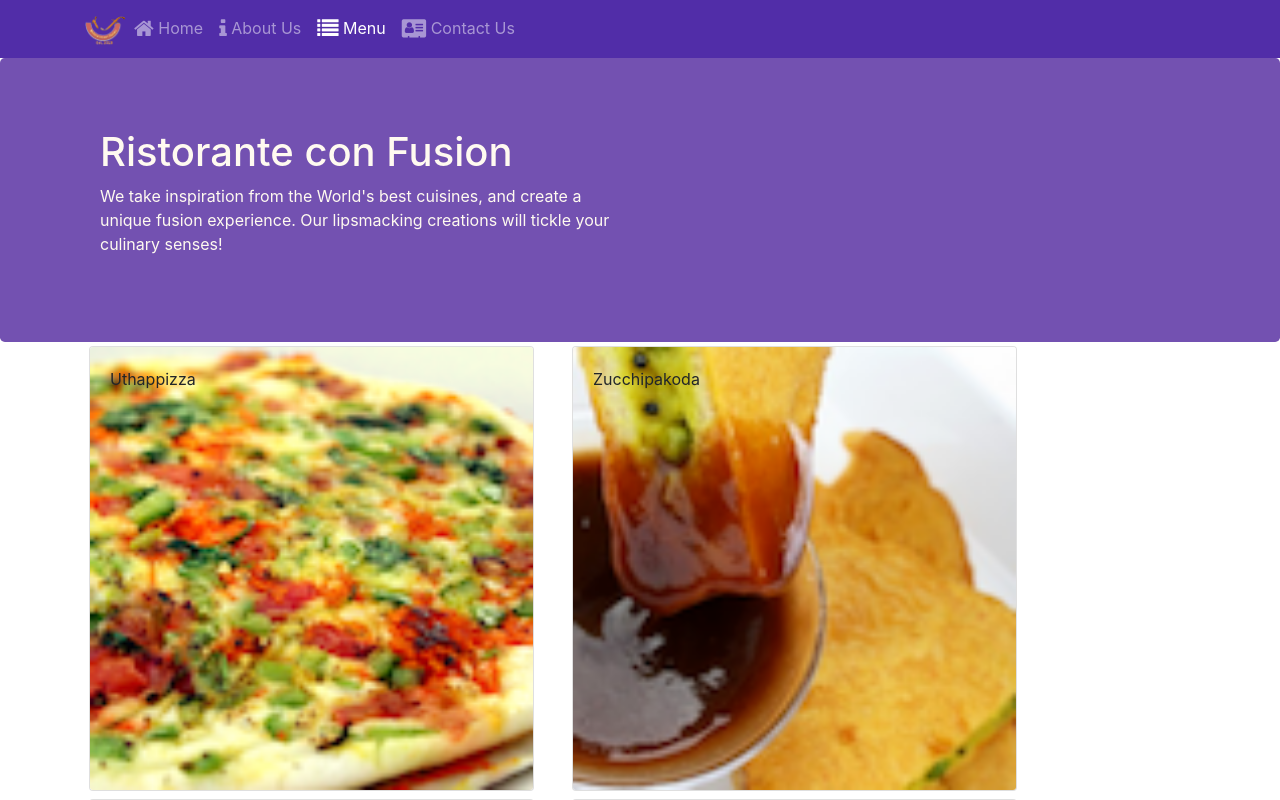
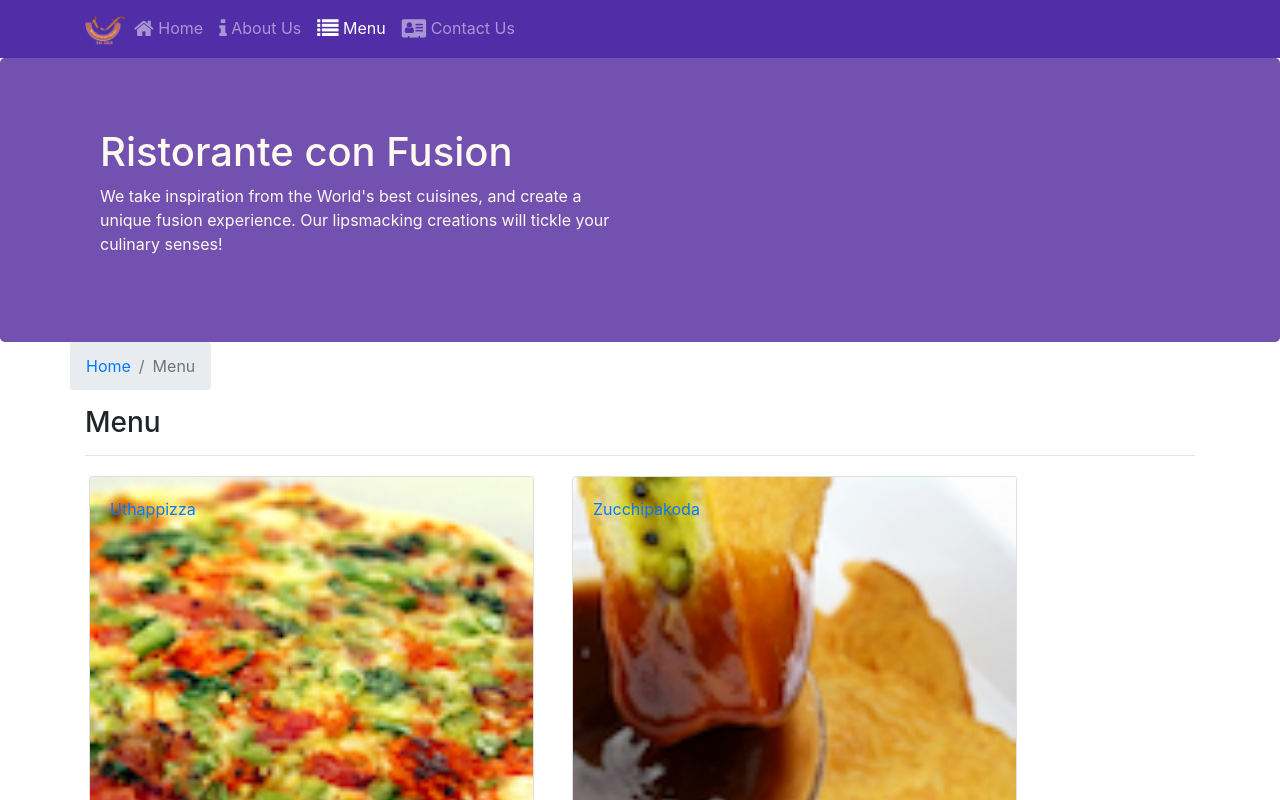
Before and after one commit to Waqar1424/Coursera, a React (Create React App) app: page /menu in a window 1280 px wide. Shown: the top 800 px of the page. Built offline with nearby package versions, Linux system fonts and the light colour scheme.

Commit message:
Single Page Application part 2

```diff
--- a/src/components/ContactComponent.js
+++ b/src/components/ContactComponent.js
@@ -1,8 +1,19 @@
 import React from 'react';
-
+import {Breadcrumb,BreadcrumbItem} from 'reactstrap';
+import {Link} from 'react-router-dom';
 function Contact(props) {
     return(
         <div className="container">
+            <div className="row">
+                <Breadcrumb>
+                    <BreadcrumbItem><Link to="/home">Home</Link></BreadcrumbItem>
+                    <BreadcrumbItem active>Contact Us</BreadcrumbItem>
+                </Breadcrumb>
+                <div className="col-12">
+                    <h3>Contact Us</h3>
+                    <hr />
+                </div>
+            </div>
             <div className="row row-content">
                 <div className="col-12">
                 <h3>Location Information</h3>
--- a/src/components/DishdetailComponent.js
+++ b/src/components/DishdetailComponent.js
@@ -1,11 +1,12 @@
 import react, {Component} from "react";
-import { Card, CardImg, CardImgOverlay, CardTitle, CardBody, CardText } from 'reactstrap';
+import { Link } from "react-router-dom";
+import { Card, CardImg, CardImgOverlay, CardTitle, CardBody, CardText, Breadcrumb, BreadcrumbItem } from 'reactstrap';
 
 
 
 class DishDetails extends Component{
+
     renderDish(dish) {
-        if (dish != null) {
             return (
                 <Card>
                     <CardImg width="100%" src={dish.image} alt={dish.name}></CardImg>
@@ -15,49 +16,63 @@ class DishDetails extends Component{
                     </CardBody>
                 </Card>
             );
-        }
-        else {
-            return (
-                <div></div>
-            );
-        }
-    }
+        };
 
-    renderComments(dish) {
+        renderComments(comments) {
+          if(comments!= null)
+          return(
+              <div className="col-12 col-md-5 ml-1">
+                  <h4>Comments</h4>
+                  {/* <ul className="list-unstyled">
+                      {comments.map((comment) => {
+                          return(
+                              <li key={comment.id}>
+                                <p>{comment.comment}</p>
+                    <p>-- {comment.author},
+                    &nbsp;
+                    {new Intl.DateTimeFormat('en-US', {
+                        year: 'numeric',
+                        month: 'long',
+                        day: '2-digit'
+                    }).format(new Date(comment.date))}
+                    </p>
+                              </li>
+                          );
+                      })}
+                  </ul> */}
+              </div>
+          );
+          else
+          return(
+              <div></div>
+          );
+          };
 
-        if (dish != null) {
-            const comments = dish.comments.map((comment) => {
-                return (
-                    <li key={comment.id}>
-                        <div className="mt-3">{comment.comment}</div>
-                        <div className="mt-2">-- {comment.author}, {comment.date}</div>
-                    </li>
-                );
-            });
 
-            return (
-                <div>
-                    <h4>Comments</h4>
-                    <ul className='list-unstyled'>{comments}</ul>
+    render() {
+
+        return(
+        <div className="container">
+            <div className="row">
+                <Breadcrumb>
+                    <BreadcrumbItem><Link to="/menu">Menu</Link></BreadcrumbItem>
+                    <BreadcrumbItem active>{this.props.dish.name}</BreadcrumbItem>
+                </Breadcrumb>
+                <div className="col-12">
+                <h3>{this.props.dish.name}</h3>
+                <hr />
                 </div>
-            );
-        }
-        else {
-            return (
-                <div></div>
-            );
-        }
-    }
-
-    render(props) {
-        return <div className='row'>
-            <div className='col-12 col-md-5 m-1'>
-                {this.renderDish(this.props.dish)}
             </div>
-            <div className='col-12 col-md-5 m-1'>
-                {this.renderComments(this.props.dish)}
+            <div className='row'>
+                <div className="col-12 col-md-5 ml-1">
+                    {this.renderDish(this.props.dish)}
+                </div>
+                <div className="col-12 col-md-5 ml-1">
+                    {this.renderComments(this.props.comments)}
+                </div>
             </div>
         </div>
+        );
     }
 }
 
--- a/src/components/MainComponent.js
+++ b/src/components/MainComponent.js
@@ -25,13 +25,17 @@ class Main extends Component {
     };
   }
 
-  onDishSelect(dishId){
-    this.setState({ selectedDish : dishId});
-}
 
 
 
   render() {
+    const DishWithId = ({match}) =>{
+      return(
+          <DishDetail  dish={this.state.dishes.filter((dish) => dish.id === parseInt(match.params.dishId,10))[0]}
+                      comments={this.state.comments.filter((commment) => commment.id === parseInt(match.params.dishId,10))[0]}
+          />
+      );
+    };
     const Homepage =() => {
       return(
         <Home dish={this.state.dishes.filter((dish) => dish.featured)[0]}
@@ -41,16 +45,12 @@ class Main extends Component {
     }
     return (
       <div>
-      {/* <Navbar dark>
-        <div className="container" >
-            <NavbarBrand href="/">Ristorante Con Fusion</NavbarBrand>
-        </div>
-      </Navbar> */}
       <Header/>
       <Switch>
         <Route path='/home' component={Homepage}/>
-        <Route path="/menu" component={() => <Menu dishes={this.state.dishes}/>}/>
-        <Route path="/contactus" component={Contact}/>
+        <Route exact path="/menu" component={() => <Menu dishes={this.state.dishes}/>}/>
+        <Route path='/menu/:dishId' component={DishWithId}/>
+        <Route exact path="/contactus" component={Contact}/>
         <Redirect to="/home"/>
       </Switch>
       <Footer/>
--- a/src/components/MenuComponent.js
+++ b/src/components/MenuComponent.js
@@ -1,15 +1,16 @@
 import React from 'react';
-import { Card, CardImg, CardImgOverlay,
-    CardTitle } from 'reactstrap';
+import { Breadcrumb, BreadcrumbItem, Card, CardImg, CardImgOverlay,CardTitle } from 'reactstrap';
+import {Link} from 'react-router-dom';
 
     function RenderMenuItem ({dish, onClick}) {
         return (
-            <Card
-                onClick={() => onClick(dish.id)}>
+            <Card>
+                <Link to={`/menu/${dish.id}`}>
                 <CardImg width="100%" src={dish.image} alt={dish.name} />
                 <CardImgOverlay>
                     <CardTitle>{dish.name}</CardTitle>
                 </CardImgOverlay>
+                </Link>
             </Card>
         );
     }
@@ -19,13 +20,23 @@ import { Card, CardImg, CardImgOverlay,
         const menu = props.dishes.map((dish) => {
             return (
                 <div className="col-12 col-md-5 m-1"  key={dish.id}>
-                    <RenderMenuItem dish={dish} onClick={props.onClick} />
+                    <RenderMenuItem dish={dish}/>
                 </div>
             );
         });
 
         return (
             <div className="container">
+                <div className='row'>
+                    <Breadcrumb>
+                    <BreadcrumbItem><Link to="/home">Home</Link></BreadcrumbItem>
+                    <BreadcrumbItem active>Menu</BreadcrumbItem>
+                    </Breadcrumb>
+                    <div className='col-12'>
+                    <h3>Menu</h3>
+                    <hr/>
+                    </div>
+                </div>
                 <div className="row">
                     {menu}
                 </div>
```
